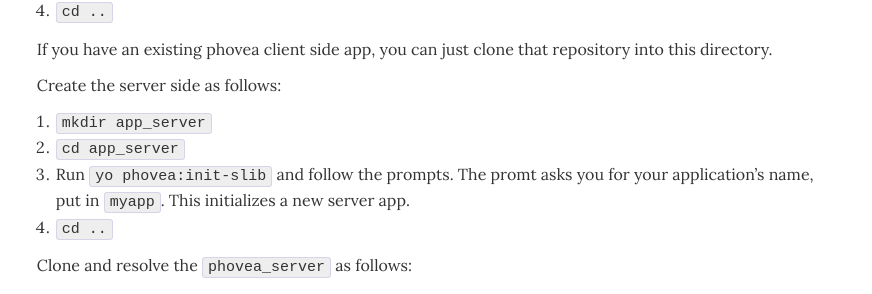
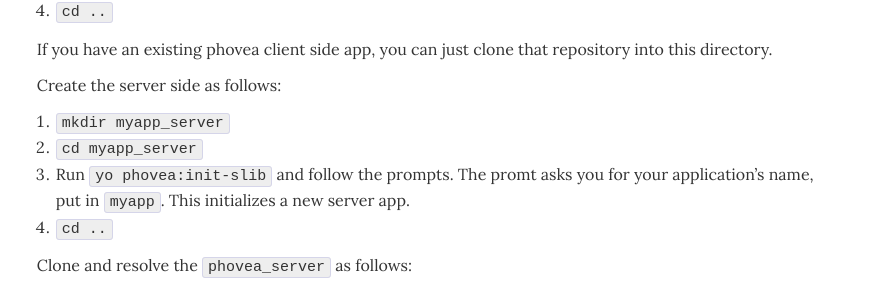
Before and after one commit to phovea/phovea.github.io, a Jekyll site: the page built from contributors/getting_started.md, in a window 1280 px wide and 900 px high, scrolled down 3264 px. Shown: the part 145-439 px from the top of the window, without its empty margins (317-1189 px from the left). Built offline with Jekyll 4.4.1, drawn with Linux system fonts in a browser that asks for light colours; nearby versions of some CDN libraries; some web fonts are replaced; some of the changed text lies outside the part shown.

Commit message:
minor fixes in getting started

```diff
--- a/contributors/getting_started.md
+++ b/contributors/getting_started.md
@@ -158,8 +158,8 @@ If you have an existing phovea client side app, you can just clone that reposito
 
 Create the server side as follows:
 
-8. `mkdir app_server`
-9. `cd app_server`
+8. `mkdir myapp_server`
+9. `cd myapp_server`
 10. Run `yo phovea:init-slib` and follow the prompts. The promt asks you for your application's name, put in `myapp`. This initializes a new server app.
 11. `cd ..`
 
```
Also changed, not shown: contributors/working_with_datastructures.md (added, +7 -0 lines).
